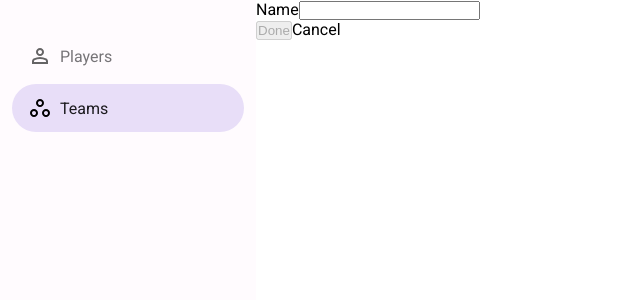
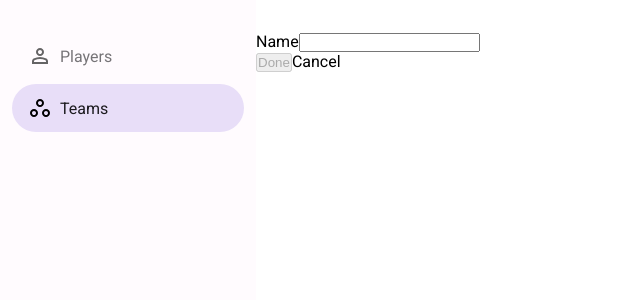
Before and after one commit to bk20dev/championships, an Angular app: page /teams/new in a window 1280 px wide. Shown: the top 300 px of the page, without its empty margins (0-640 px from the left). Built offline with nearby package versions, Linux system fonts and the light colour scheme.

Commit message:
Update player list styles

```diff
--- a/src/app/app.component.scss
+++ b/src/app/app.component.scss
@@ -2,3 +2,9 @@
   display: flex;
   height: 100%;
 }
+
+main {
+  padding: 32px 0;
+  width: 100%;
+  overflow-y: auto;
+}
--- a/src/app/players/player-list/player-list.component.scss
+++ b/src/app/players/player-list/player-list.component.scss
@@ -1,13 +1,25 @@
+@use '../../../color.scss';
+
+.button {
+  margin: 0 32px
+}
+
 .card-list {
   display: grid;
-  grid-template-columns: repeat(auto-fill, minmax(320px, 1fr));
+  grid-template-columns: repeat(auto-fill, minmax(244px, 1fr));
+  margin: 16px 24px 0 24px;
 }
 
 .card {
   display: flex;
   align-items: center;
-  padding: 8px 16px;
+  padding: 12px;
   gap: 16px;
+  border-radius: 24px;
+
+  &:hover {
+    background-color: color.$secondary-container;;
+  }
 
   &__picture {
     width: 56px;
--- a/src/common.scss
+++ b/src/common.scss
@@ -2,7 +2,7 @@
 
 .button {
   border-radius: 32px;
-  padding: 12px 16px;
+  padding: 12px 24px 12px 16px;
   position: relative;
   overflow: hidden;
   display: flex;
```
